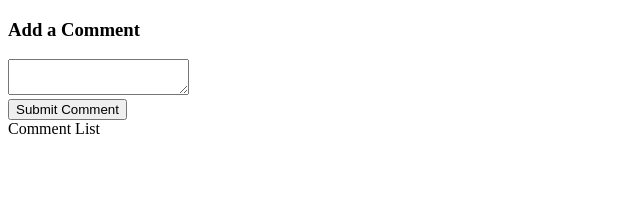
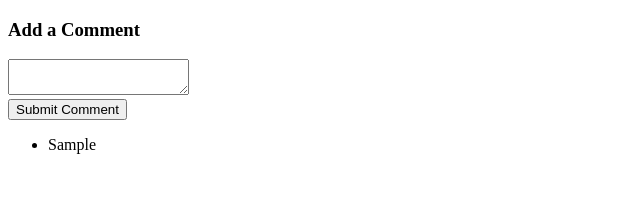
Before and after one commit to vasurajan/testing-react, a React (Create React App) app: page / in a window 1280 px wide. Both pictures are taken after typing "Sample" into the empty fields and a click on the button "Submit Comment". Shown: the top 210 px of the page, without its empty margins (0-640 px from the left). Built offline with nearby package versions, Linux system fonts and the light colour scheme.

Commit message:
testing actions creators and reducers

```diff
--- a/src/components/CommentList.js
+++ b/src/components/CommentList.js
@@ -1,11 +1,26 @@
 import React from 'react'
+import { connect } from 'react-redux';
 
-const CommentList = () => {
-    return (
-        <div>
-            Comment List
-        </div>
-    )
+class CommentList extends React.Component {
+    renderComments() {
+        return this.props.comments.map(comment => {
+            return <li key={comment}>{comment}</li>;
+        });
+    }
+    render() {
+        return (
+            <div>
+                <ul>
+                    {this.renderComments()}
+                </ul>
+            </div>
+        )
+    }
+
 }
 
-export default CommentList
+function mapStateToProps(state) {
+    return { comments: state.comments };
+}
+
+export default connect(mapStateToProps)(CommentList)
```
Also changed, not shown: 2 other files (tests, documents, lock files or other folders).
